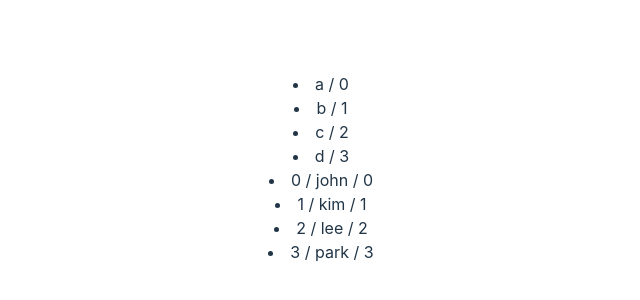
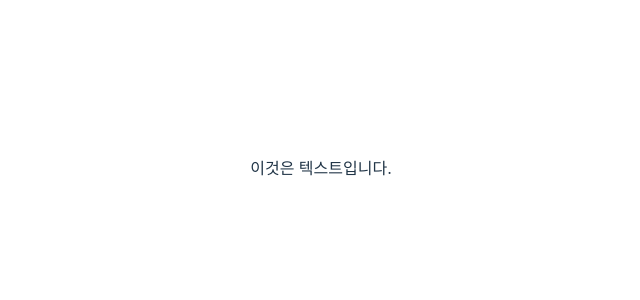
Before and after one commit to kidchang93/compTest, a Vue app in the folder vue/vue-basic/: page / in a window 1280 px wide. Shown: the part 232-532 px from the top of the page, without its empty margins (319-959 px from the left). Built offline with nearby package versions, Linux system fonts and the light colour scheme.

Commit message:
텍스트 보간법을 활용한 선언적 렌더링

```diff
--- a/vue/vue-basic/src/App.vue
+++ b/vue/vue-basic/src/App.vue
@@ -1,35 +1,12 @@
 <template>
-  <div>
-    <!-- v-for 디렉티브를 사용 -->
-    <li
-      v-for="(item, index) in sampleArray"
-      :key="item"
-      @click="openDialog(index)"
-    >
-      {{ item }} / {{ index }}
-    </li>
-    <li v-for="(user, index) in otherArray" :key="user.name">
-      {{ user.id }} / {{ user.name }} / {{ index }}
-    </li>
-    <!-- 기존 HTML 코드 작성 방식 -->
-    <!-- <li>{{ sampleArray[0] }}</li>
-    <li>{{ sampleArray[1] }}</li>
-    <li>{{ sampleArray[2] }}</li>
-    <li>{{ sampleArray[3] }}</li> -->
-  </div>
+  <div>{{ rawHtml }}</div>
 </template>
 
 <script>
 export default {
   data() {
     return {
-      sampleArray: ["a", "b", "c", "d"],
-      otherArray: [
-        { id: 0, name: "john" },
-        { id: 1, name: "kim" },
-        { id: 2, name: "lee" },
-        { id: 3, name: "park" },
-      ],
+      rawHtml: "이것은 텍스트입니다.",
     };
   },
 };
```
